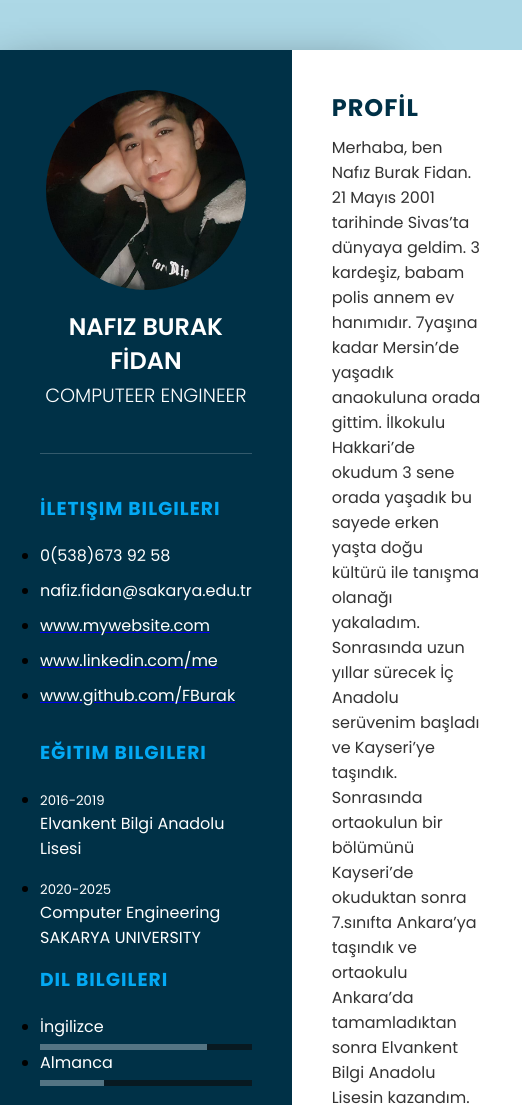
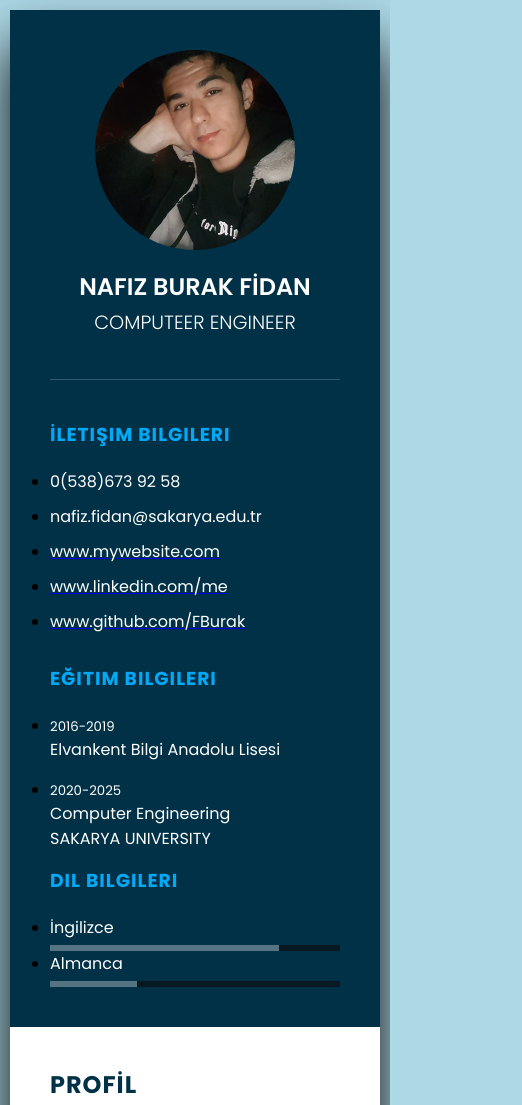
Before and after one commit to FBurak/BurakFidan, a plain HTML site: page resume.html in a window 390 px wide. Shown: the top 1105 px of the page, 522 px wide, since content can reach past the window. Drawn offline with Linux system fonts and the light colour scheme.

Commit message:
Update cvstyle.css

```diff
--- a/cvstyle.css
+++ b/cvstyle.css
@@ -200,3 +200,10 @@ article
     height: 100%;
     background: #03a9f4;
 }
+@media screen and (max-width: 1000px){
+    .container{
+        margin: 10px;
+        grid-template-columns: repeat(1,1fr);
+    }
+
+ }
```
